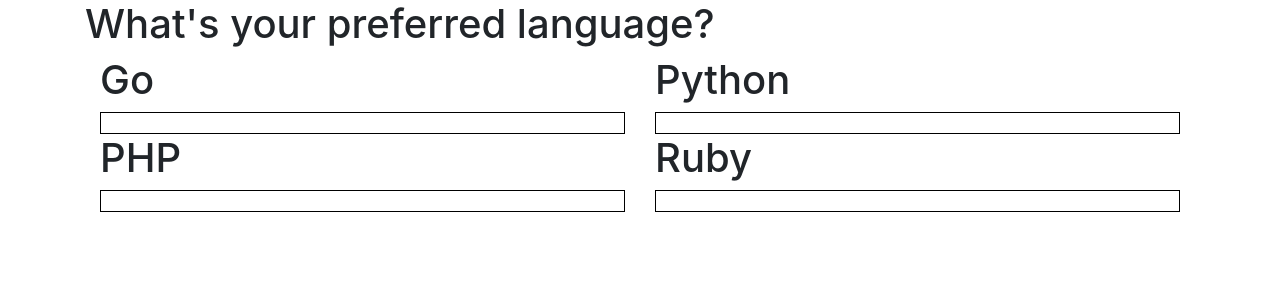
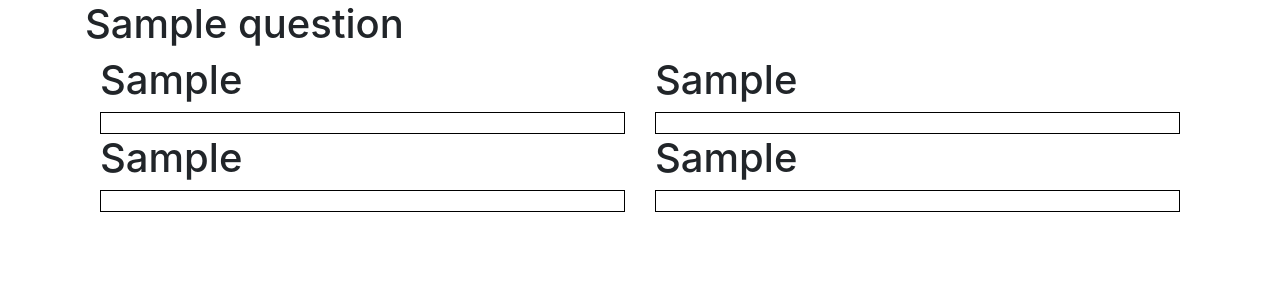
Before and after one commit to AjayKini2000/OnlineClassManager, a Flask app: template maxo_project1/templates/index.html in a window 1280 px wide. Shown: the top 300 px of the page. Run offline with Flask 2, Linux system fonts and the light colour scheme; the template is opened without the code that fills it: most values are stand-ins (such as "Sample title", 1, 10 or a date in 2020); some libraries are stand-ins or nearby versions.

Commit message:
Added options from database to polly

```diff
--- a/maxo_project1/main.py
+++ b/maxo_project1/main.py
@@ -441,7 +441,18 @@ def attendence_details_teacher():
 
 @app.route('/polly')
 def index():
-    return render_template('index.html')
+    try:
+        db = pymysql.connect(host="sujithkh.heliohost.org", user="sujithkh_maxoproject", password="maxoproject",
+                             database="sujithkh_maxo_project", autocommit=True, cursorclass=pymysql.cursors.DictCursor)
+        cur = db.cursor()
+        query = "SELECT * FROM Questions"
+        cur.execute(query)
+        data = cur.fetchone()
+        db.close()
+        return render_template('index.html', question=data['question'], option1=data['option1'], option2=data['option2'], option3=data['option3'], option4=data['option4'])
+
+    except Exception as e:
+        return f"this is error page  {e}"
 
 
 @app.route('/admin')
--- a/maxo_project1/templates/index.html
+++ b/maxo_project1/templates/index.html
@@ -24,12 +24,12 @@
 <body>
 	<div class="main">
       <div class="container">
-        <h1>What's your preferred language?</h1>
+        <h1>{{question}}</h1>
         <div class="col-md-12">
           <div class="row">
             <div class="col-md-6">
               <div class="poll-member Go">
-                <h1>Go&nbsp;&nbsp;</h1>
+                <h1>{{option1}}&nbsp;&nbsp;</h1>
                 <div class="percentageBarParent">
                 <div class="percentageBar" id="Go"></div>
               </div>
@@ -37,7 +37,7 @@
             </div>
             <div class="col-md-6">
               <div class="poll-member ">
-                <h1>Python&nbsp;&nbsp;</h1>
+                <h1>{{option2}}&nbsp;&nbsp;</h1>
                 <div class="percentageBarParent">
                 <div class="percentageBar" id="Python"></div>
                 </div>
@@ -47,7 +47,7 @@
           <div class="row">
             <div class="col-md-6">
               <div class="poll-member PHP">
-                <h1>PHP&nbsp;&nbsp;</h1>
+                <h1>{{option3}}&nbsp;&nbsp;</h1>
                 <div class="percentageBarParent">
                 <div class="percentageBar" id="PHP"></div>
                 </div>
@@ -55,7 +55,7 @@
             </div>
             <div class="col-md-6">
               <div class="poll-member Ruby">
-                <h1>Ruby&nbsp;&nbsp;</h1>
+                <h1>{{option4}}&nbsp;&nbsp;</h1>
                 <div class="percentageBarParent">
                 <div class="percentageBar" id="Ruby"></div>
                 </div>
--- a/maxo_project1/templates/question_review.html
+++ b/maxo_project1/templates/question_review.html
@@ -78,7 +78,7 @@
             <div id="div1">
                 {{option4}}
             </div><br>
-            <form action="/home_teacher">
+            <form action="/polly">
                 <input type="submit" value="SHARE QUESTION">
             </form>
         </fieldset>
```
Also changed, not shown: maxo_project1/pythonsqlite.db.
